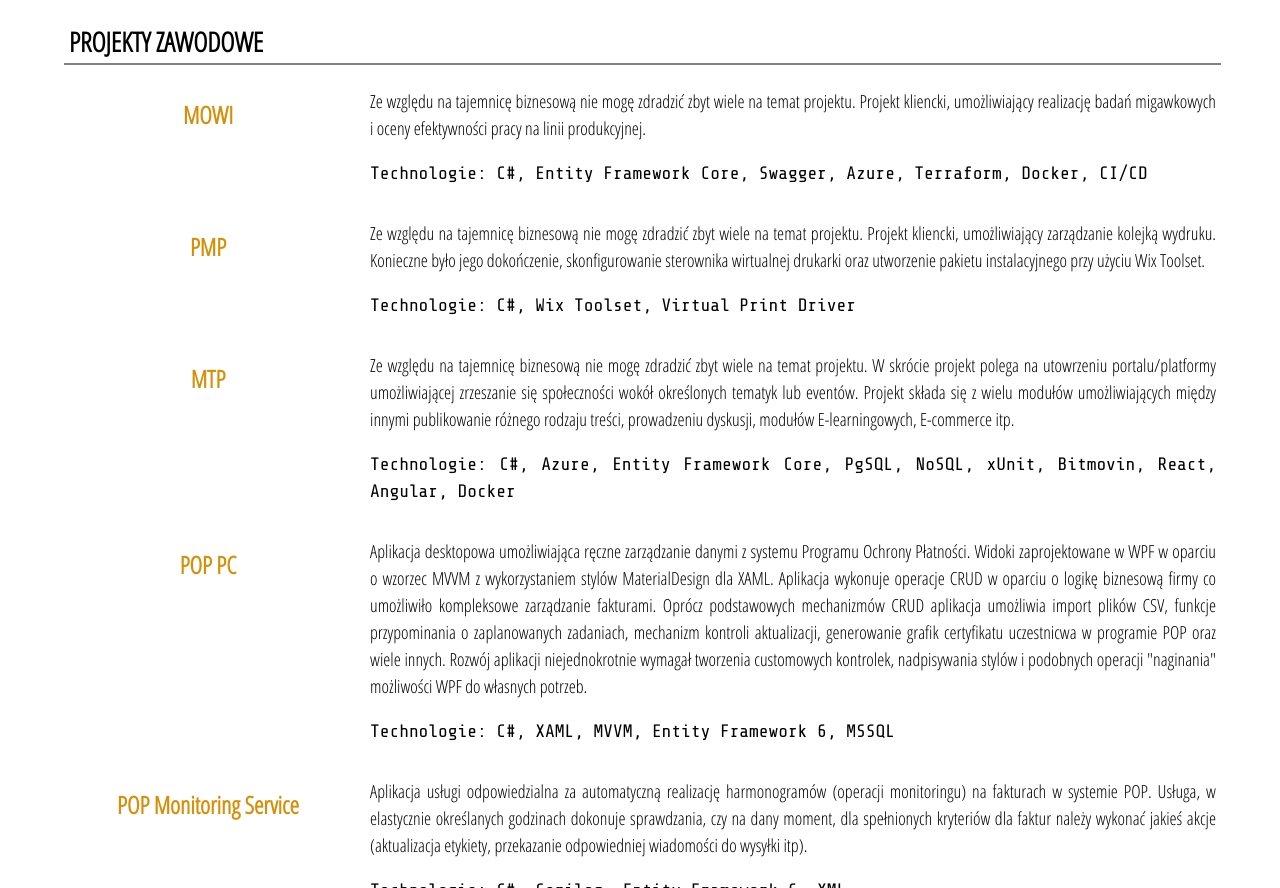
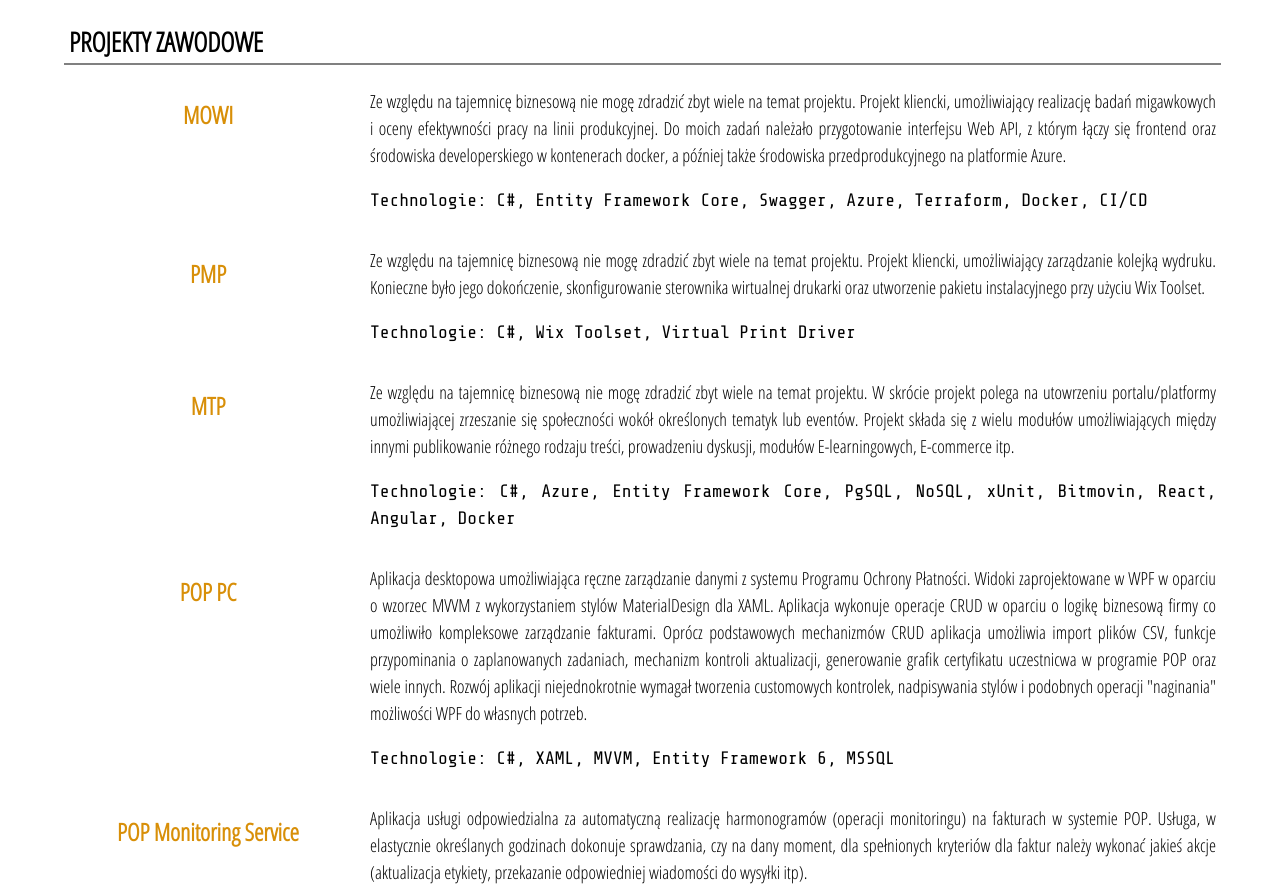
Before and after one commit to rav97/rav97.github.io, a plain HTML site: page index.html in a window 1280 px wide. Shown: the part 1669-2557 px from the top of the page. Drawn offline with nearby package versions, Linux system fonts and the light colour scheme.

Commit message:
Update index.html

```diff
--- a/index.html
+++ b/index.html
@@ -160,6 +160,7 @@
                     <p>
                         Ze względu na tajemnicę biznesową nie mogę zdradzić zbyt wiele na temat projektu.
                         Projekt kliencki, umożliwiający realizację badań migawkowych i oceny efektywności pracy na linii produkcyjnej.
+                        Do moich zadań należało przygotowanie interfejsu Web API, z którym łączy się frontend oraz środowiska developerskiego w kontenerach docker, a później także środowiska przedprodukcyjnego na platformie Azure.
                     </p>
                     <p class="technologies">
                         C#, Entity Framework Core, Swagger, Azure, Terraform, Docker, CI/CD
```
